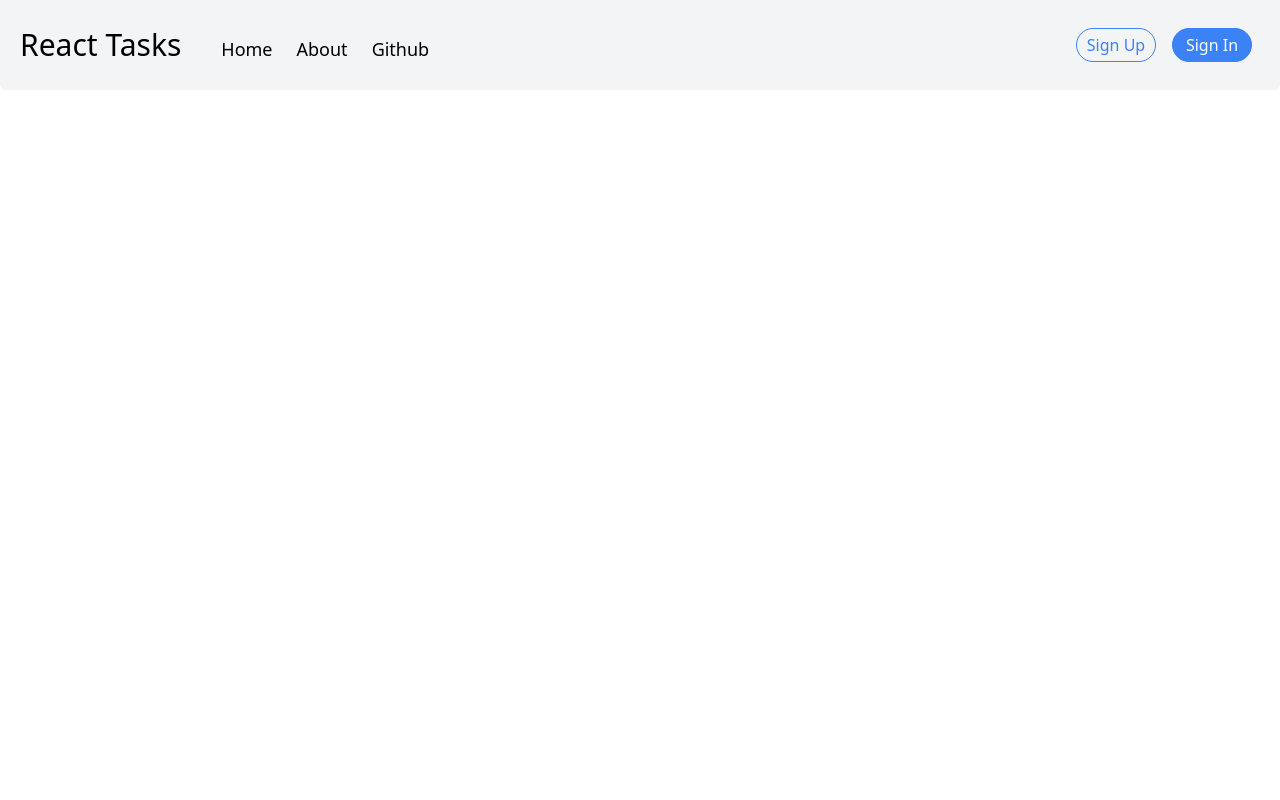
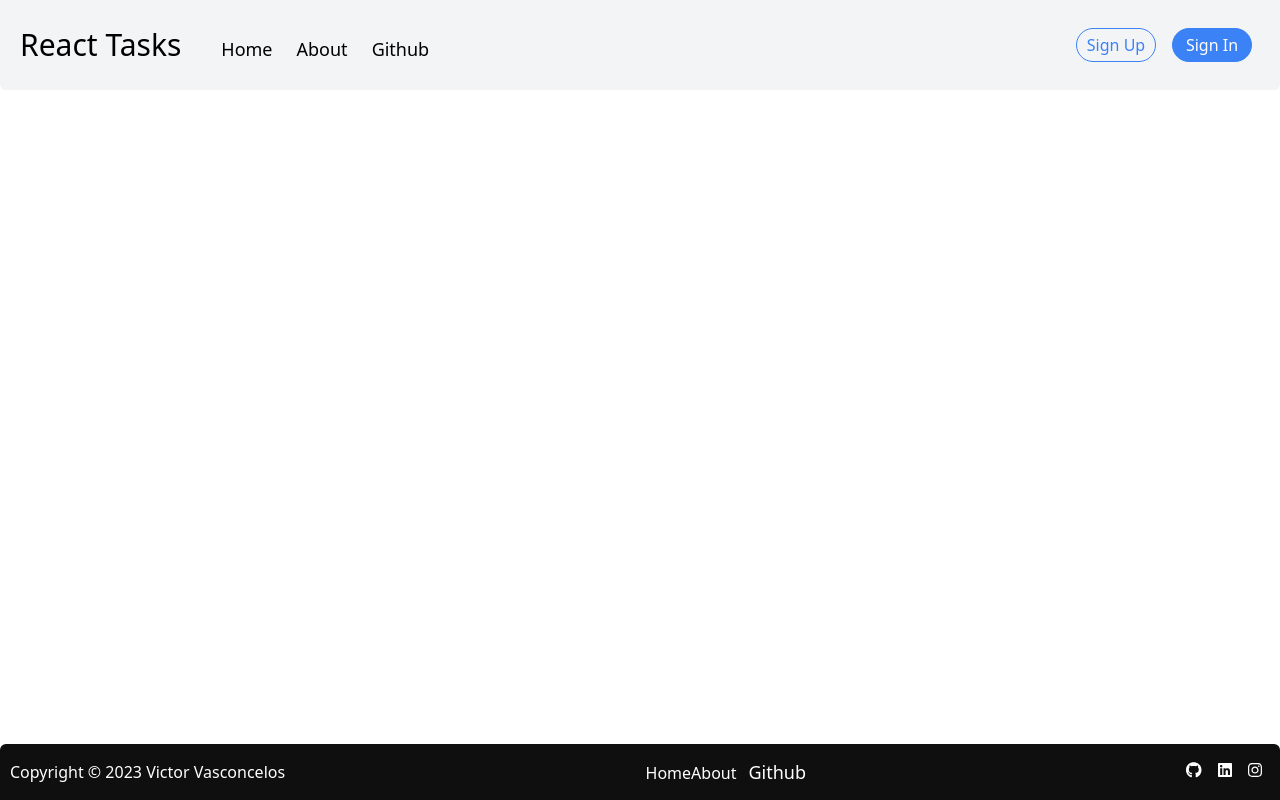
Before and after one commit to OVasconceloss/react-tasks, a React (Vite) app: page / in a window 1280 px wide. Built offline with nearby package versions, Linux system fonts and the light colour scheme.

Commit message:
:sparkles: feat: Import Footer component

```diff
--- a/src/pages/Home.tsx
+++ b/src/pages/Home.tsx
@@ -1,9 +1,11 @@
+import { Footer } from "../components/Footer/Footer";
 import { Header } from "../components/Header/Header";
 
 const Home: React.FC = () => {
     return (
         <>
         <Header />
+        <Footer />
         </>
     );
 };
```
